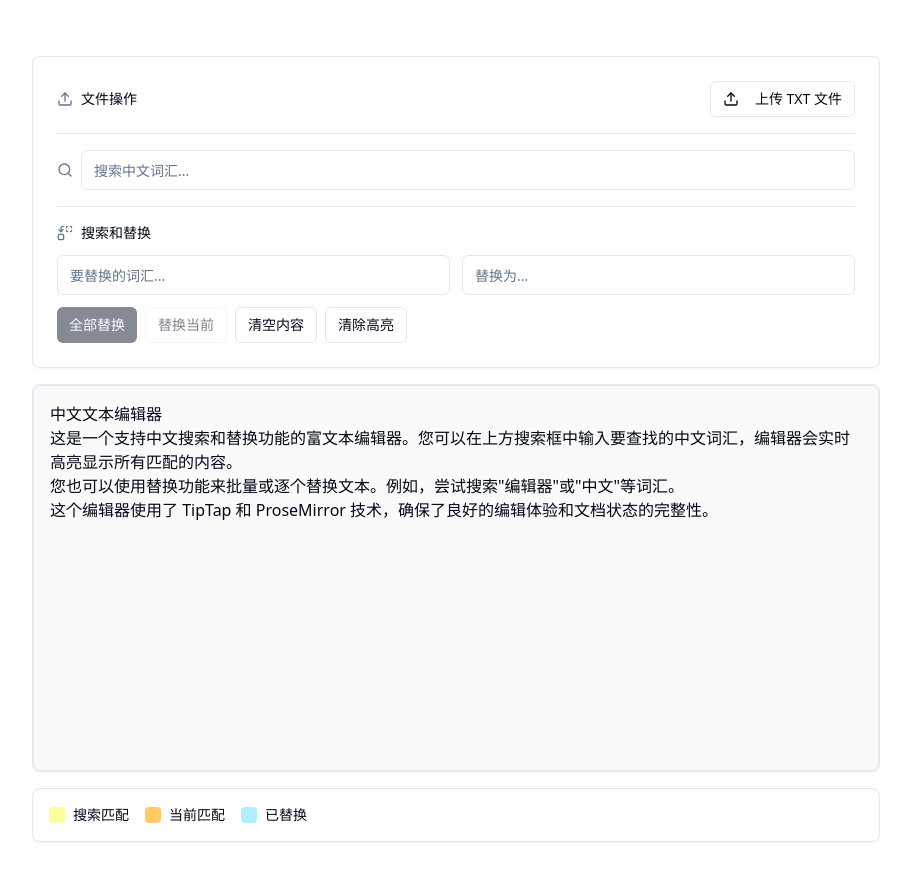
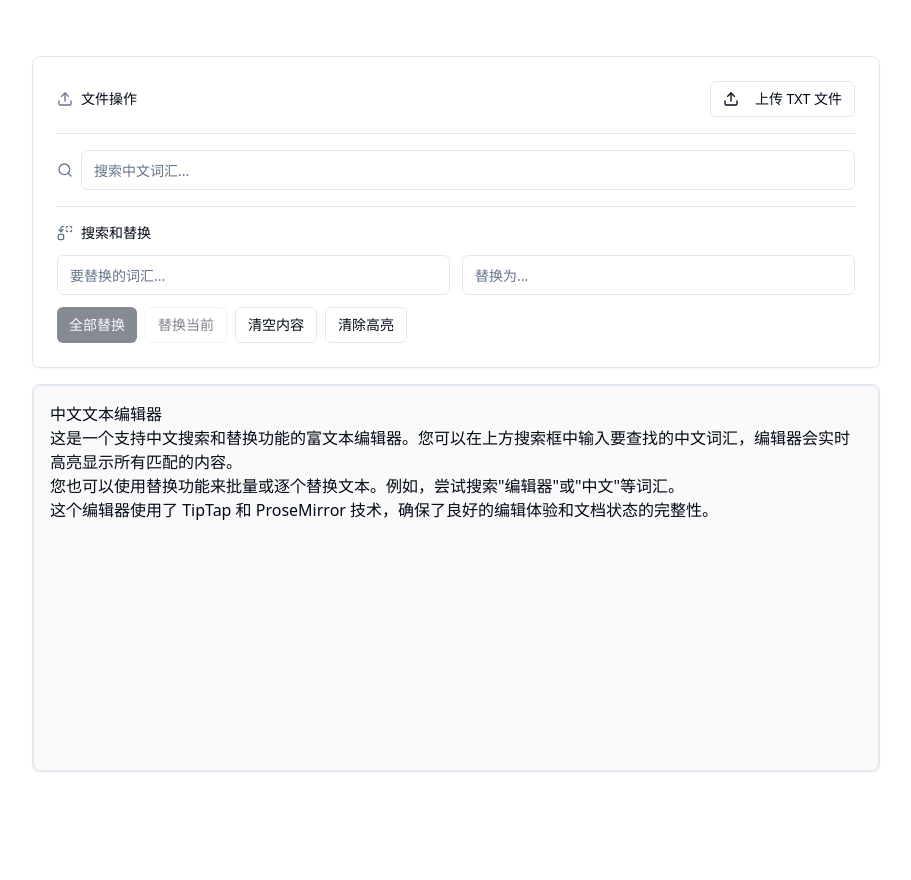
Before and after one commit to louiswangtw/chinesetext-editor, a React (Vite) app: page / in a window 1280 px wide. Shown: the top 880 px of the page, without its empty margins (184-1095 px from the left). After the commit the page ends 828 px from the top, so only its background shows below. Built offline with nearby package versions, Linux system fonts and the light colour scheme.

Commit message:
Remove unused legend

```diff
--- a/src/components/ChineseTextEditor.tsx
+++ b/src/components/ChineseTextEditor.tsx
@@ -441,25 +441,6 @@ const ChineseTextEditor: React.FC = () => {
         </CardContent>
       </Card>
 
-      {/* Legend */}
-      <Card>
-        <CardContent className="p-4">
-          <div className="flex flex-wrap gap-4 text-sm">
-            <div className="flex items-center space-x-2">
-              <div className="w-4 h-4 bg-editor-highlight-search rounded"></div>
-              <span>搜索匹配</span>
-            </div>
-            <div className="flex items-center space-x-2">
-              <div className="w-4 h-4 bg-editor-highlight-current rounded"></div>
-              <span>当前匹配</span>
-            </div>
-            <div className="flex items-center space-x-2">
-              <div className="w-4 h-4 bg-editor-highlight-replace rounded"></div>
-              <span>已替换</span>
-            </div>
-          </div>
-        </CardContent>
-      </Card>
     </div>
   )
 }
```
